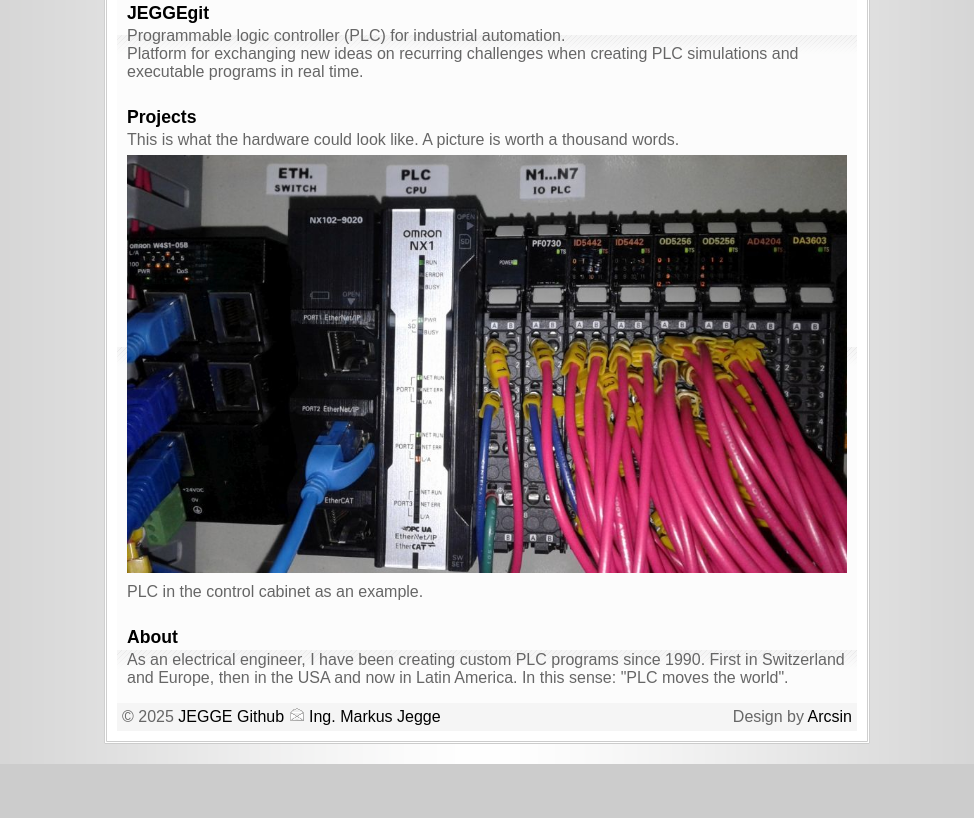
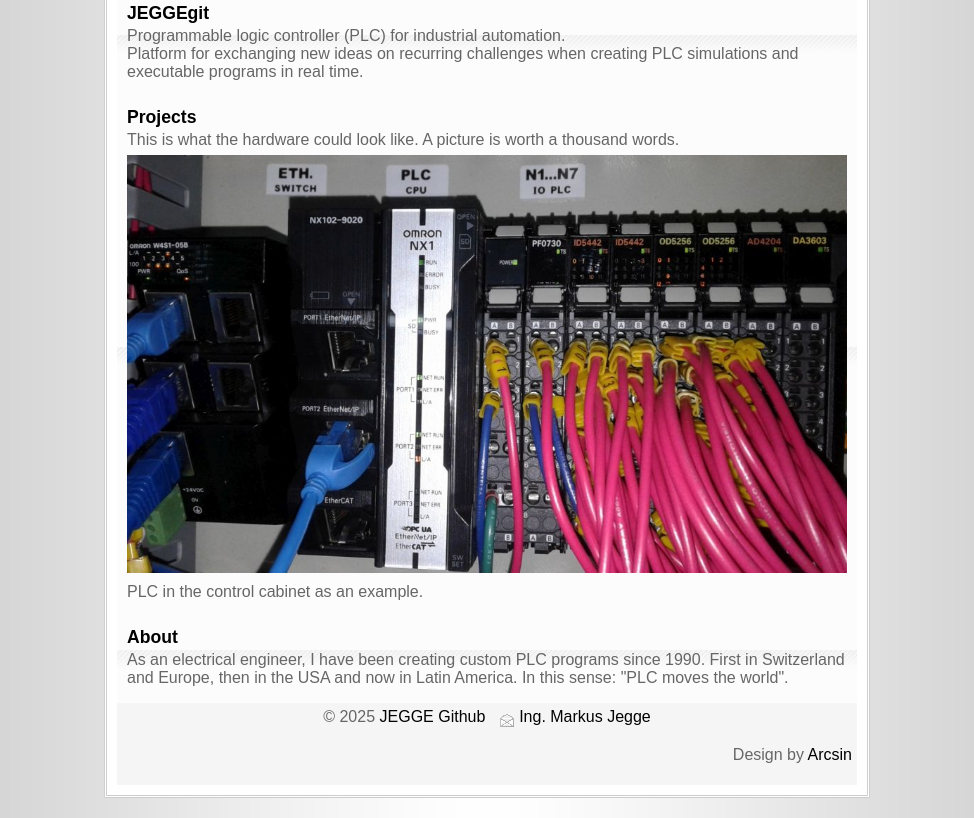
Before and after one commit to JEGGEgit/JEGGEgit.github.io, a plain HTML site: page index.htm in a window 1280 px wide. Shown: the part 382-1200 px from the top of the page, without its empty margins (153-1127 px from the left). Before the commit the page ends 1146 px from the top, so only its background shows below. Drawn offline with Linux system fonts and the light colour scheme.

Commit message:
Add files via upload

```diff
--- a/default.css
+++ b/default.css
@@ -96,8 +96,8 @@ body {
   padding: 5px;
   background: #f5f5f5 none repeat scroll 0% 50%;
   color: #666666;
+  text-align: center;
 }
-.footer span {
-  margin: 0px;
-  float: right;
+.footer p {
+  text-align: right;
 }
--- a/index.htm
+++ b/index.htm
@@ -50,9 +50,10 @@
 			</div>
 		</div>
 		<div class="footer">&copy; 2025 <a href="https://github.com/JEGGEgit" title="JEGGE Github" target="_blank">JEGGE Github</a>
-      <img src="img/mail.gif" alt="email" title="email to" width="16" height="16" border="0" align="top">
+      &nbsp;
+      <img src="img/mail.gif" alt="email" title="email to" width="16" height="16" border="0" align="middle">
       <a href="&#109;&#097;&#105;&#108;&#116;&#111;&#058;&#105;&#110;&#103;&#046;&#109;&#097;&#114;&#107;&#117;&#115;&#046;&#106;&#101;&#103;&#103;&#101;&#064;&#103;&#109;&#097;&#105;&#108;&#046;&#099;&#111;&#109;" title="&#105;&#110;&#103;&#046;&#109;&#097;&#114;&#107;&#117;&#115;&#046;&#106;&#101;&#103;&#103;&#101;&#064;&#103;&#109;&#097;&#105;&#108;&#046;&#099;&#111;&#109;">Ing. Markus Jegge</a>
-      <span>Design by <a href="https://www.arcsin.se" title="this template made by" target="_blank">Arcsin</a></span>
+      <p>Design by <a href="https://www.arcsin.se" title="this template made by" target="_blank">Arcsin</a></p>
     </div>
 	</div>
 </div>
```
